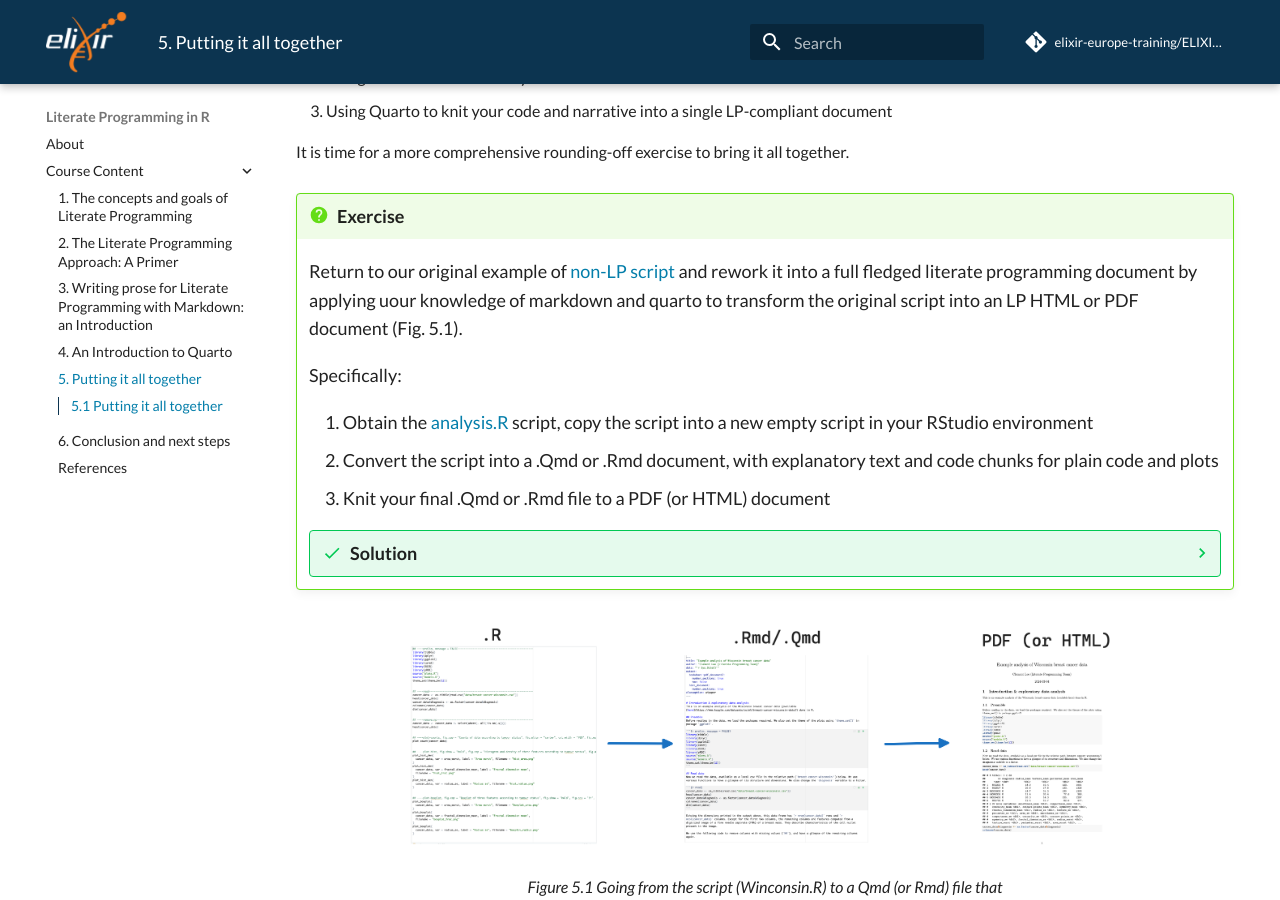
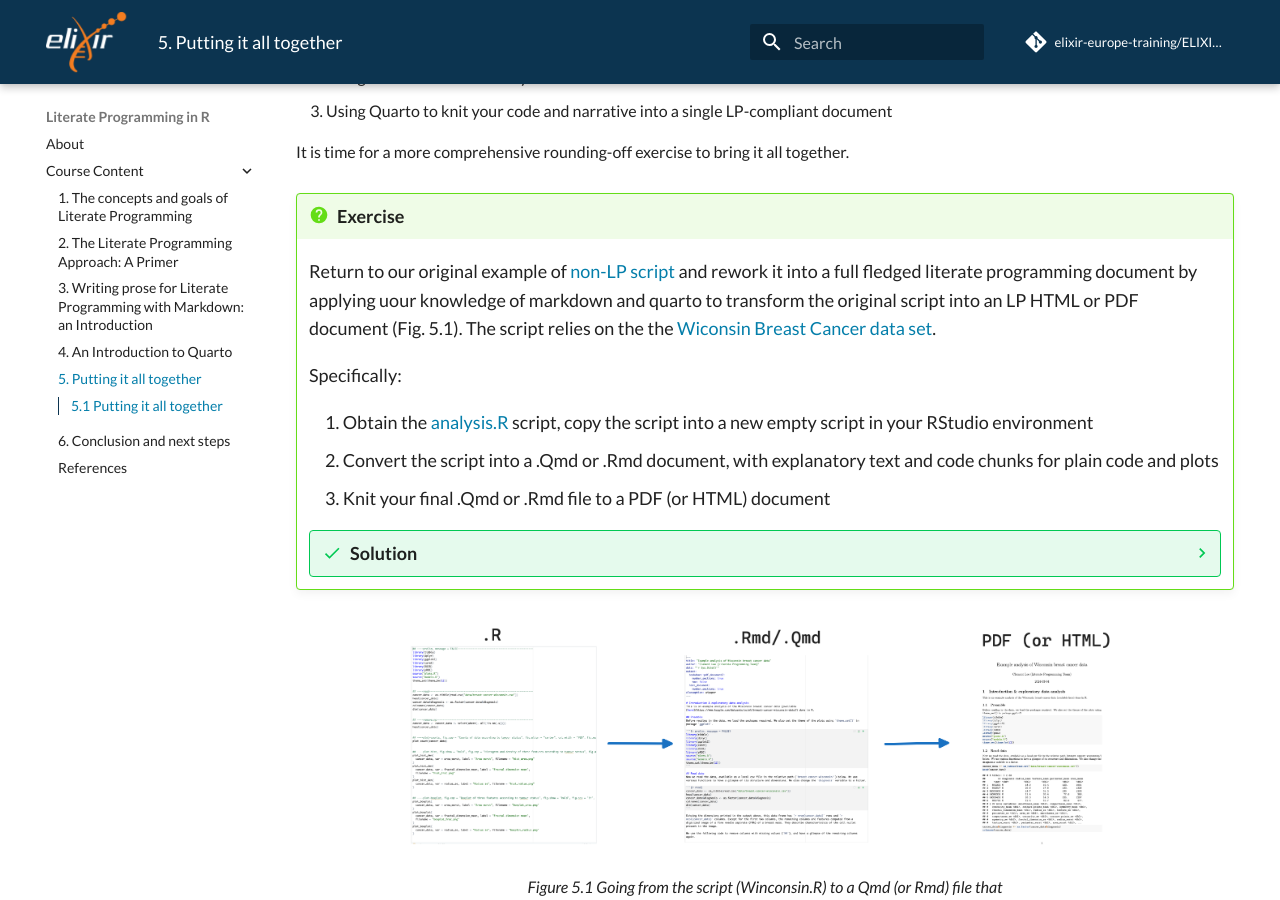
Before and after one commit to elixir-europe-training/ELIXIR-TrP-LiterateProgrammingR-CodeRep, an MkDocs documentation site: the page built from docs/chapters/chapter_05.md, in a window 1280 px wide and 900 px high, scrolled down 324 px. Built offline with MkDocs 1.6.1 and Material for MkDocs 9.7.7, drawn with Linux system fonts in a browser that asks for light colours; comment, search, counter and statistics services are not loaded.

Commit message:
Update chapter_05.md
add link to breast cancer dataset csv on clement'r repo to fix issu #114

```diff
--- a/docs/chapters/chapter_05.md
+++ b/docs/chapters/chapter_05.md
@@ -12,7 +12,7 @@ It is time for a more comprehensive rounding-off exercise to bring it all togeth
 !!! question "Exercise"
 
     Return to our original example of [non-LP script](https://github.com/elixir-europe-training/ELIXIR-TrP-LiterateProgrammingR-CodeRep/blob/main/docs/scripts/analysis.R) and rework it into a full fledged literate programming
-    document by applying uour knowledge of markdown and quarto to transform the original script into an LP HTML or PDF document (Fig. 5.1).
+    document by applying uour knowledge of markdown and quarto to transform the original script into an LP HTML or PDF document (Fig. 5.1). The script relies on the the [Wiconsin Breast Cancer data set](https://github.com/clement-lee/coderep/blob/master/data/breast-cancer-wisconsin.csv).
 
     Specifically:
 
```
